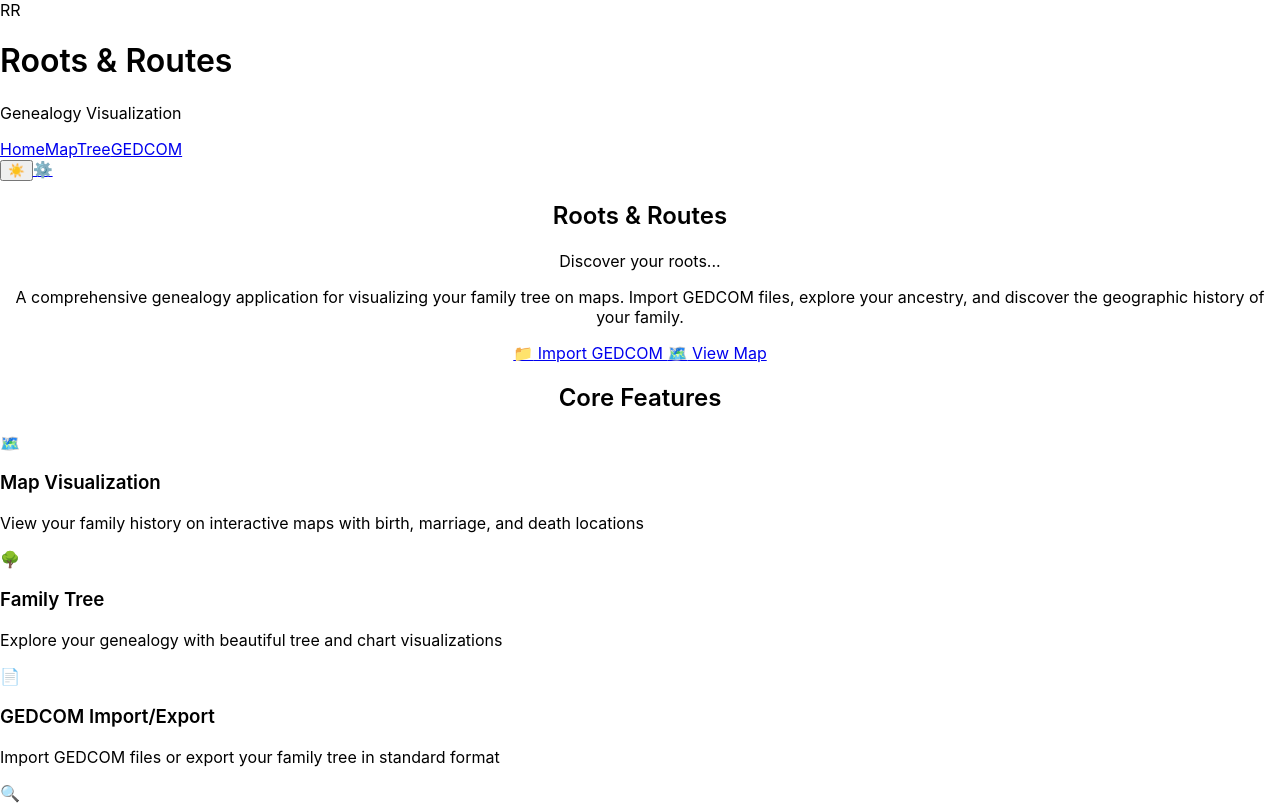
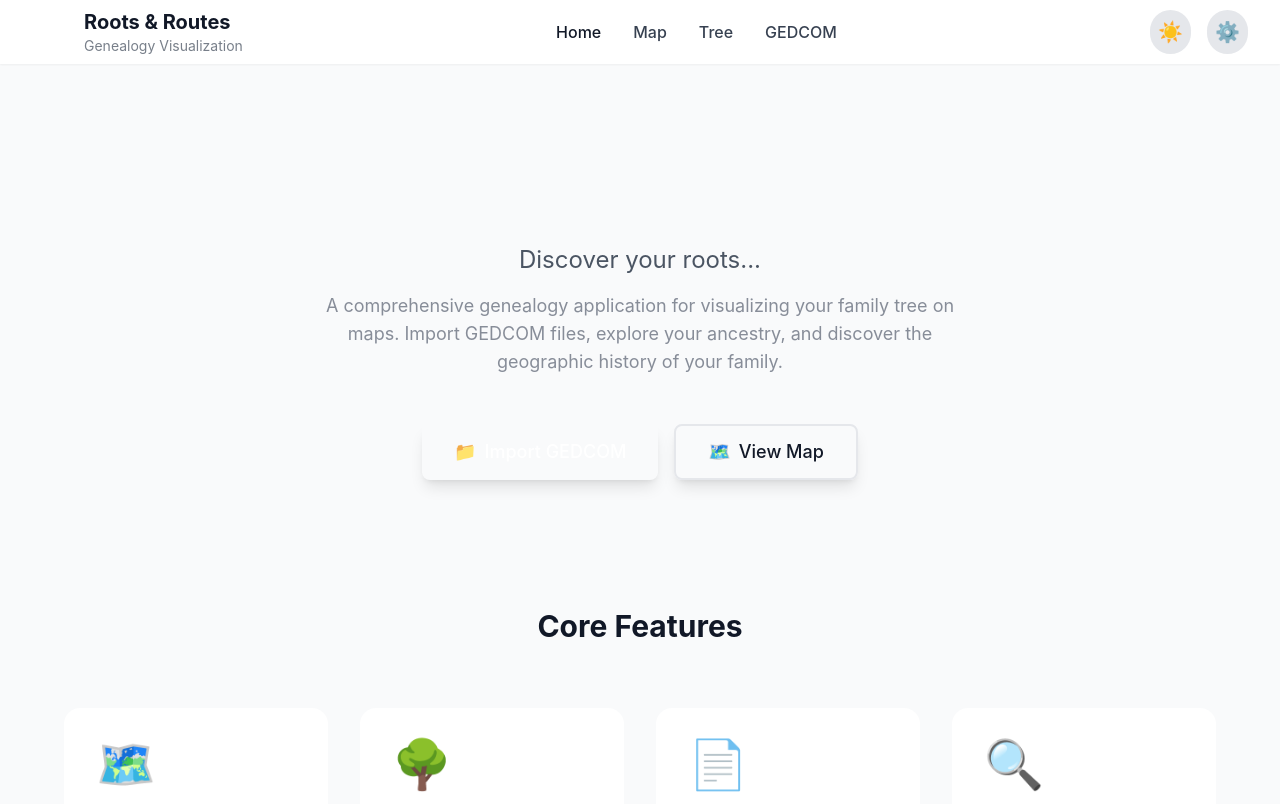
Before and after one commit to davidmikulik/roots-and-routes, a Nuxt app in the folder roots-and-routes/: page / in a window 1280 px wide. Shown: the top 804 px of the page. Built offline with nearby package versions, Linux system fonts and the light colour scheme.

Commit message:
orpava css

```diff
--- a/roots-and-routes/assets/css/main.css
+++ b/roots-and-routes/assets/css/main.css
@@ -1,5 +1,9 @@
 /* Main CSS for Roots & Routes */
 :root {
+  --gray-50: #f9fafb; --gray-100: #f3f4f6; --gray-200: #e5e7eb;
+  --gray-300: #d1d5db; --gray-400: #9ca3af; --gray-500: #6b7280;
+  --gray-600: #4b5563; --gray-700: #374151; --gray-800: #1f2937;
+  --gray-900: #111827;
   --primary-50: #eff6ff; --primary-100: #dbeafe; --primary-200: #bfdbfe;
   --primary-300: #93c5fd; --primary-400: #60a5fa; --primary-500: #3b82f6;
   --primary-600: #2563eb; --primary-700: #1d4ed8; --primary-800: #1e40af;
--- a/roots-and-routes/nuxt.config.ts
+++ b/roots-and-routes/nuxt.config.ts
@@ -32,6 +32,7 @@ export default defineNuxtConfig({
   modules: [
     '@nuxt/eslint',
     '@nuxtjs/color-mode',
+    '@nuxtjs/tailwindcss',
   ],
 
   // Color mode for dark/light theme
--- a/roots-and-routes/package.json
+++ b/roots-and-routes/package.json
@@ -25,6 +25,7 @@
   },
   "devDependencies": {
     "@nuxt/eslint": "^0.3.0",
+    "@nuxtjs/tailwindcss": "^6.14.0",
     "@nuxtjs/color-mode": "^3.4.0",
     "@types/leaflet": "^1.9.12",
     "@types/uuid": "^9.0.8",
@@ -34,6 +35,7 @@
     "eslint-plugin-nuxt": "^4.0.0",
     "eslint-plugin-vue": "^9.22.0",
     "prettier": "^3.2.5",
+    "tailwindcss": "^3.4.17",
     "typescript": "^5.4.0",
     "vercel": "^35.0.0",
     "vue-tsc": "^3.3.13"
```
